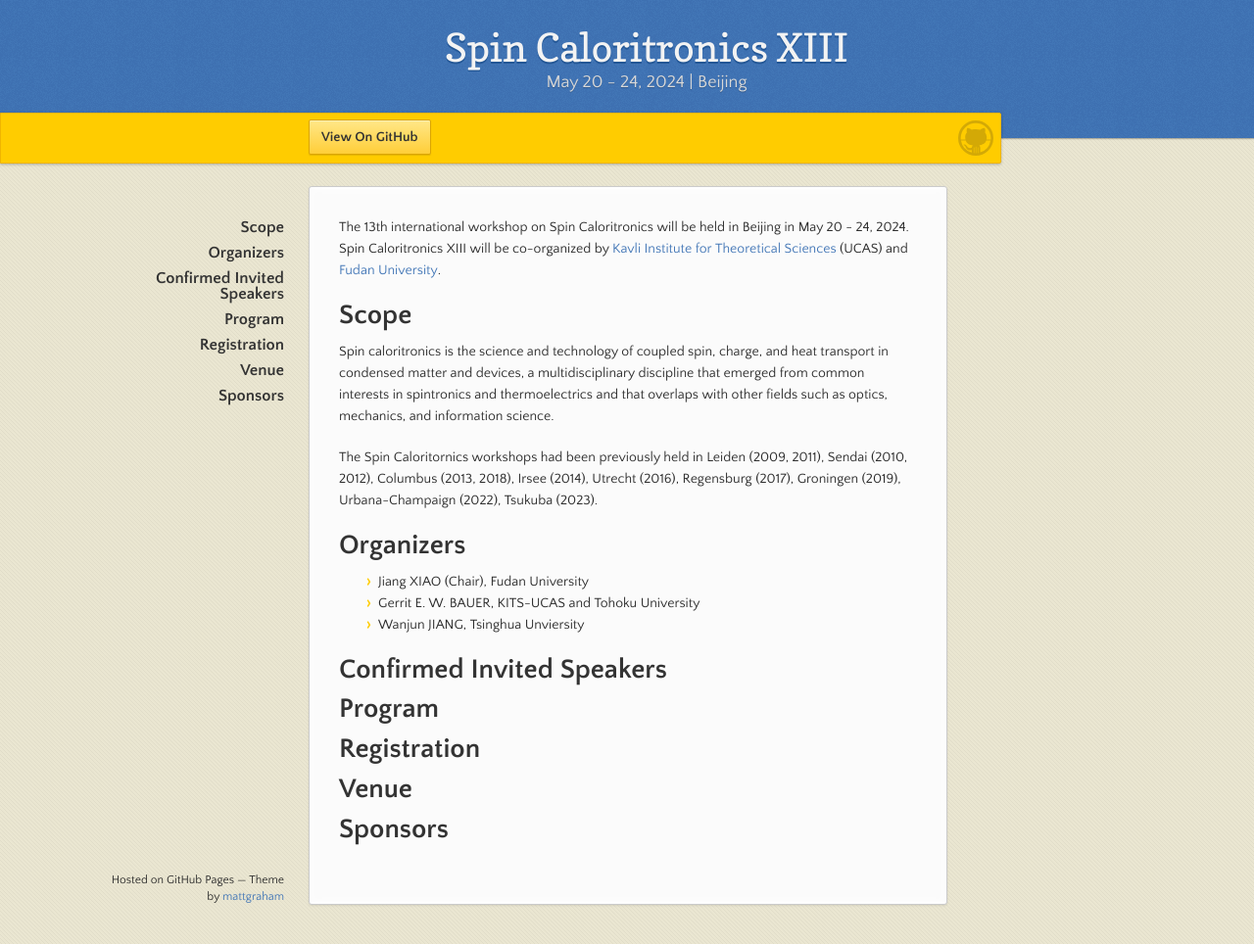
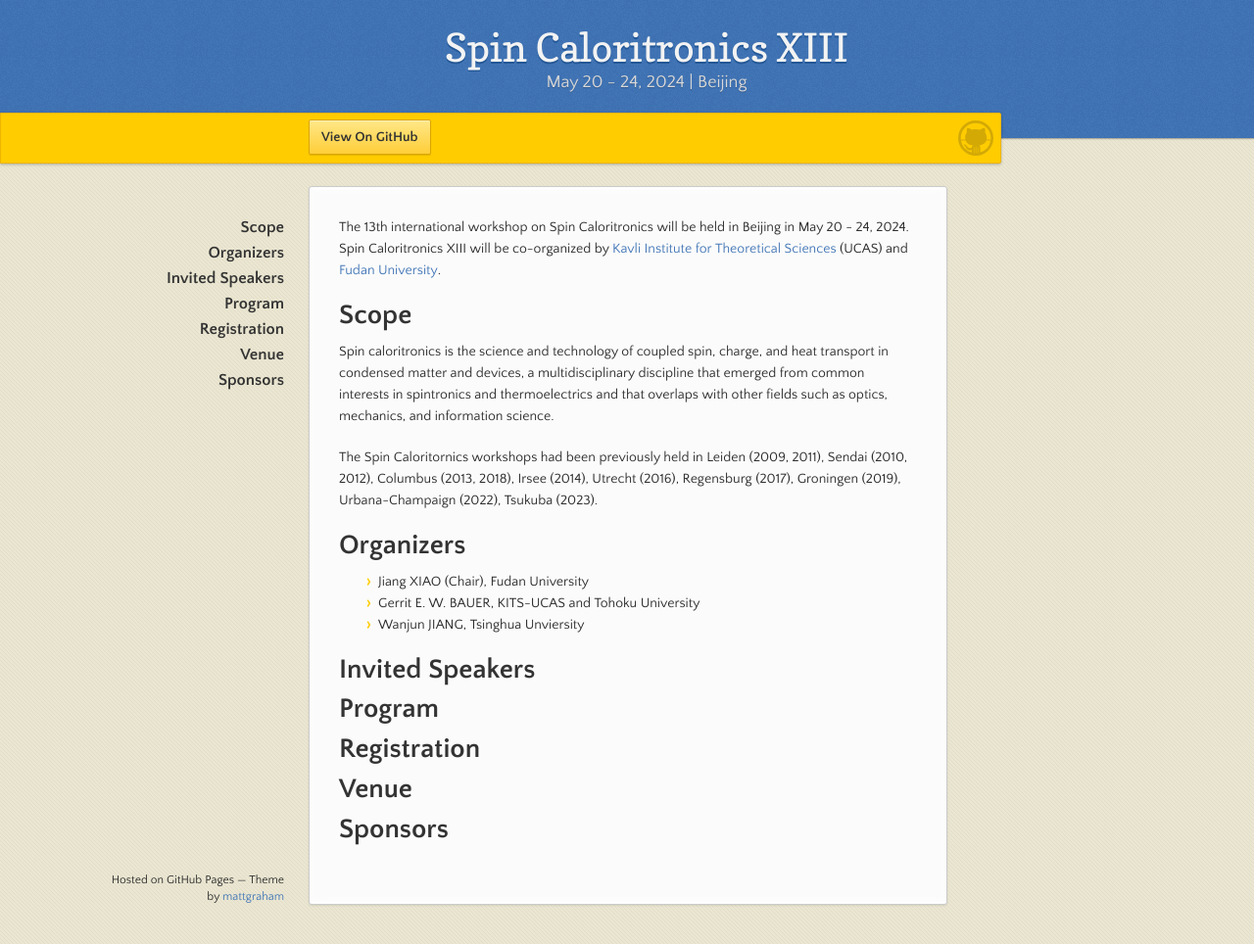
Before and after one commit to spincaloritronics/spincaloritronics.github.io, a Jekyll site: the page built from index.md, in a window 1280 px wide and 964 px high. Shown: the whole window at 98% size. Built offline with Jekyll 4.4.1, drawn with Linux system fonts in a browser that asks for light colours.

Commit message:
Update index.md

```diff
--- a/index.md
+++ b/index.md
@@ -16,7 +16,7 @@ The Spin Caloritornics workshops had been previously held in Leiden (2009, 2011)
 * Gerrit E. W. BAUER, KITS-UCAS and Tohoku University
 * Wanjun JIANG, Tsinghua Unviersity
 
-# Confirmed Invited Speakers
+# Invited Speakers
 
 # Program
 
```
